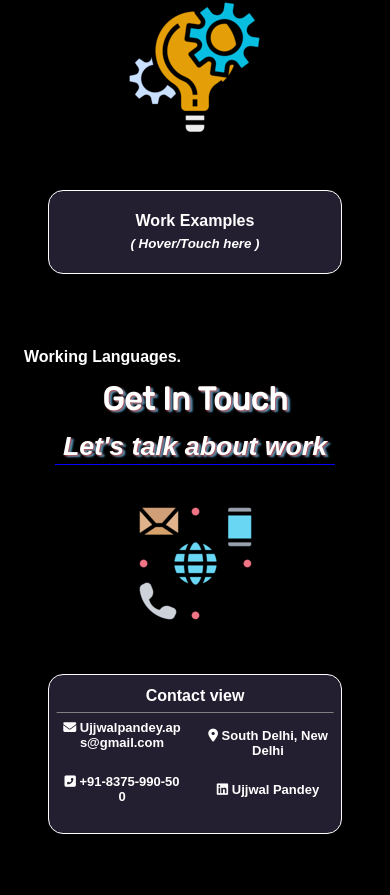
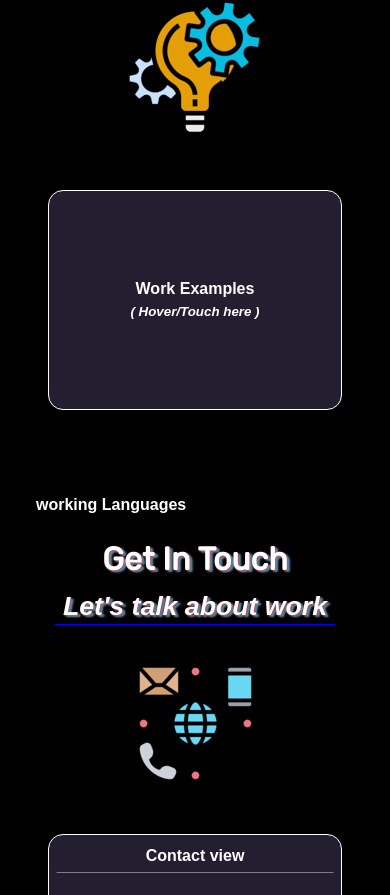
Before and after one commit to ujjwalpandeyjava/Ujjwal-Portfolio, a React (Create React App) app: page / in a window 390 px wide. Shown: the part 3309-4204 px from the top of the page. Built offline with nearby package versions, Linux system fonts and the light colour scheme.

Commit message:
small screen navbar, pronects, fixed.

```diff
--- a/src/App.js
+++ b/src/App.js
@@ -228,7 +228,7 @@ function App() {
     </div>
   </Fragment>
   const workingLanguages = <Fragment>
-    Working Languages.
+    <div className="workingWith">working Languages</div>
   </Fragment>
   return (
     <Fragment>
--- a/src/index.css
+++ b/src/index.css
@@ -40,6 +40,7 @@ body {
     color: white;
     padding: 15px 25px;
     top: 0;
+    left: 0;
     background-color: black;
     width: 100%;
     height: 70px;
@@ -133,7 +134,7 @@ body {
     overflow: hidden;
     border-radius: 26% 88px 0px;
     cursor: grabbing;
-    display: inline-block;
+    /* display: inline-block; */
 }
 #myAvatar > img {
     width: 100%;
@@ -650,7 +651,7 @@ body {
     background-color: #241f30;
     min-width: 90%;
     height: auto;
-    min-height: 10vh;
+    min-height: 220px !important;
     display: flex;
     padding: 19px;
     flex-direction: row;
@@ -677,6 +678,7 @@ body {
     position: absolute;
     left: 0px;
     top: 0px;
+    /* min-height: 1000px; */
     height: 100%;
     width: 100%;
     background-color: rgba(255, 255, 255, 0.507);
@@ -881,7 +883,7 @@ body {
     transition: all 0.5s ease;
 }
 .sidebar h3 a {
-    /* display: inline-block; */
+    display: inline-block;
     height: 100%;
     width: 100%;
     line-height: 65px;
@@ -898,6 +900,7 @@ h3 a:hover {
     padding-left: 50px;
     text-shadow: 1px 1px 1px #4bb1b3a6, 0px 0px 1px #ffffff;
 }
+
 #check {
     position: absolute;
     display: none;
```
Also changed, not shown: 1 other file (tests, documents, lock files or other folders).
